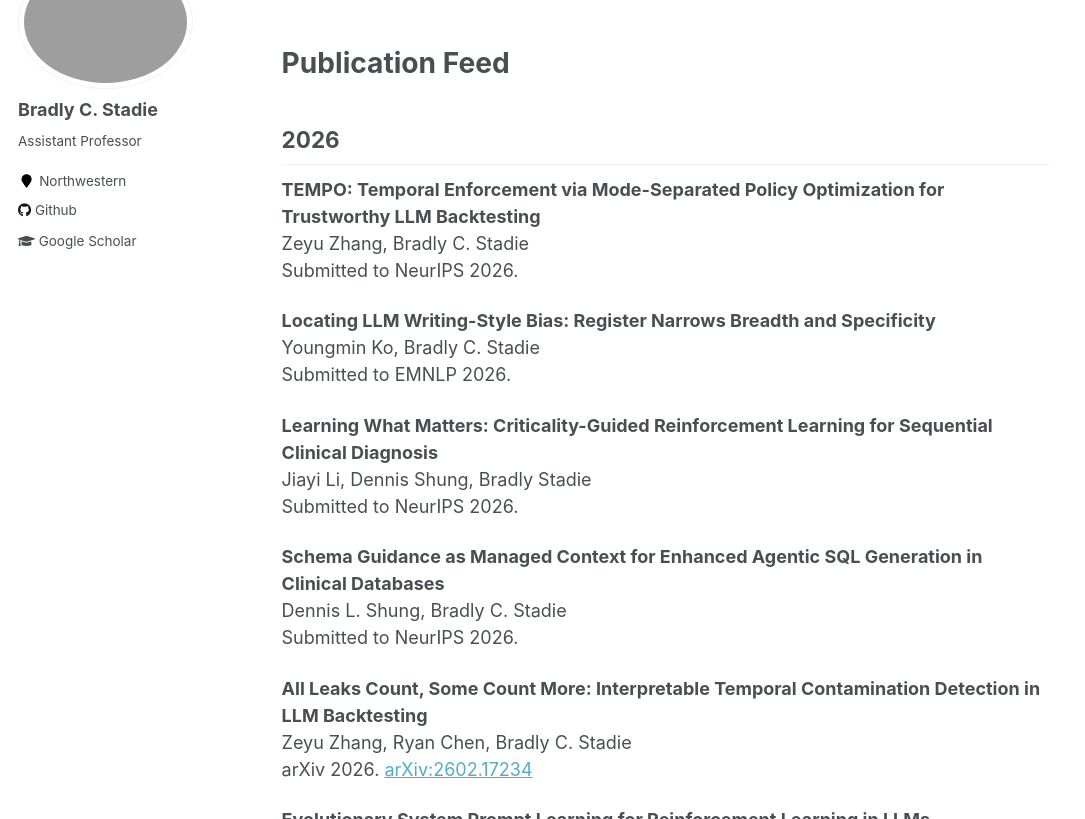
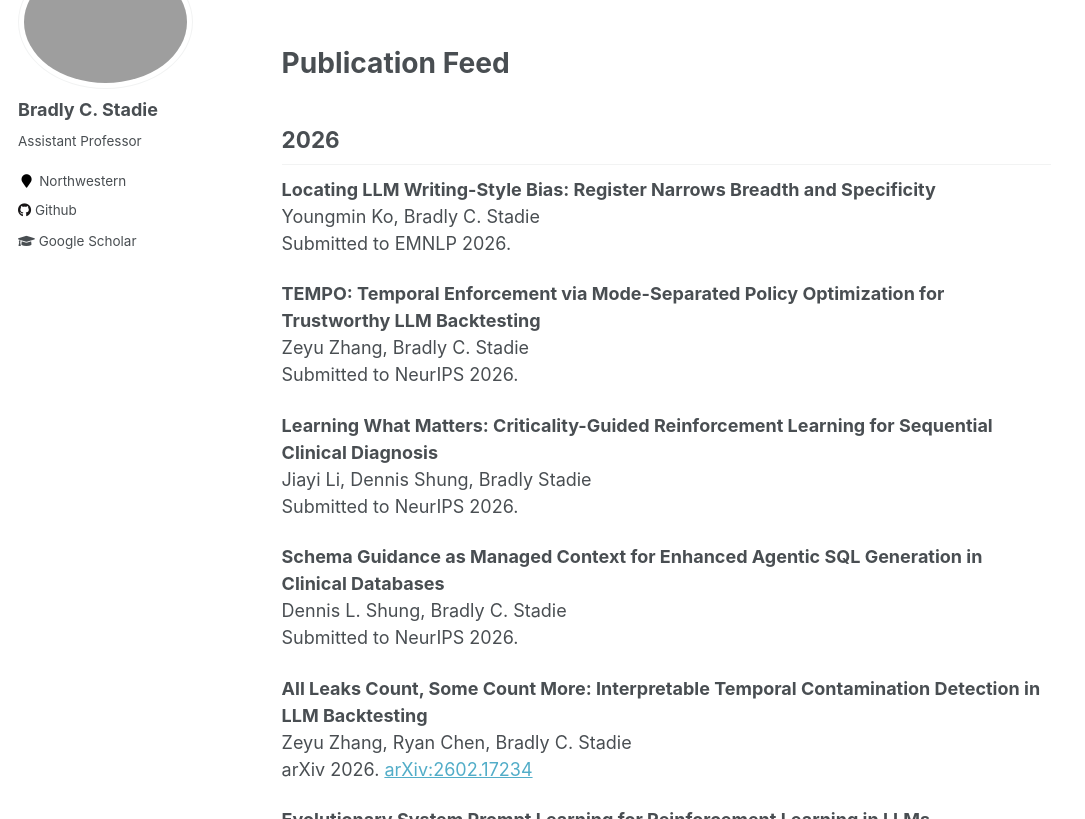
Before and after one commit to bstadie/bstadie.github.io, a Jekyll site: the page built from _pages/about.md, in a window 1280 px wide and 900 px high, scrolled down 1331 px, cut to the strip 81-900 px from the top of the window. Shown: the whole strip, without its empty margins (0-1085 px from the left). Built offline with Jekyll 4.4.1, drawn with Linux system fonts in a browser that asks for light colours.

```diff
--- a/_pages/about.md
+++ b/_pages/about.md
@@ -71,13 +71,13 @@ I recently made a YouTube video about some of my research for a general audience
 
 ## 2026
 
+**Locating LLM Writing-Style Bias: Register Narrows Breadth and Specificity**
+Youngmin Ko, Bradly C. Stadie
+Submitted to EMNLP 2026.
+
 **TEMPO: Temporal Enforcement via Mode-Separated Policy Optimization for Trustworthy LLM Backtesting**
 Zeyu Zhang, Bradly C. Stadie
 Submitted to NeurIPS 2026.
-
-**Locating LLM Writing-Style Bias: Register Narrows Breadth and Specificity**
-Youngmin Ko, Bradly C. Stadie
-Submitted to EMNLP 2026.
 
 **Learning What Matters: Criticality-Guided Reinforcement Learning for Sequential Clinical Diagnosis**
 Jiayi Li, Dennis Shung, Bradly Stadie
```
